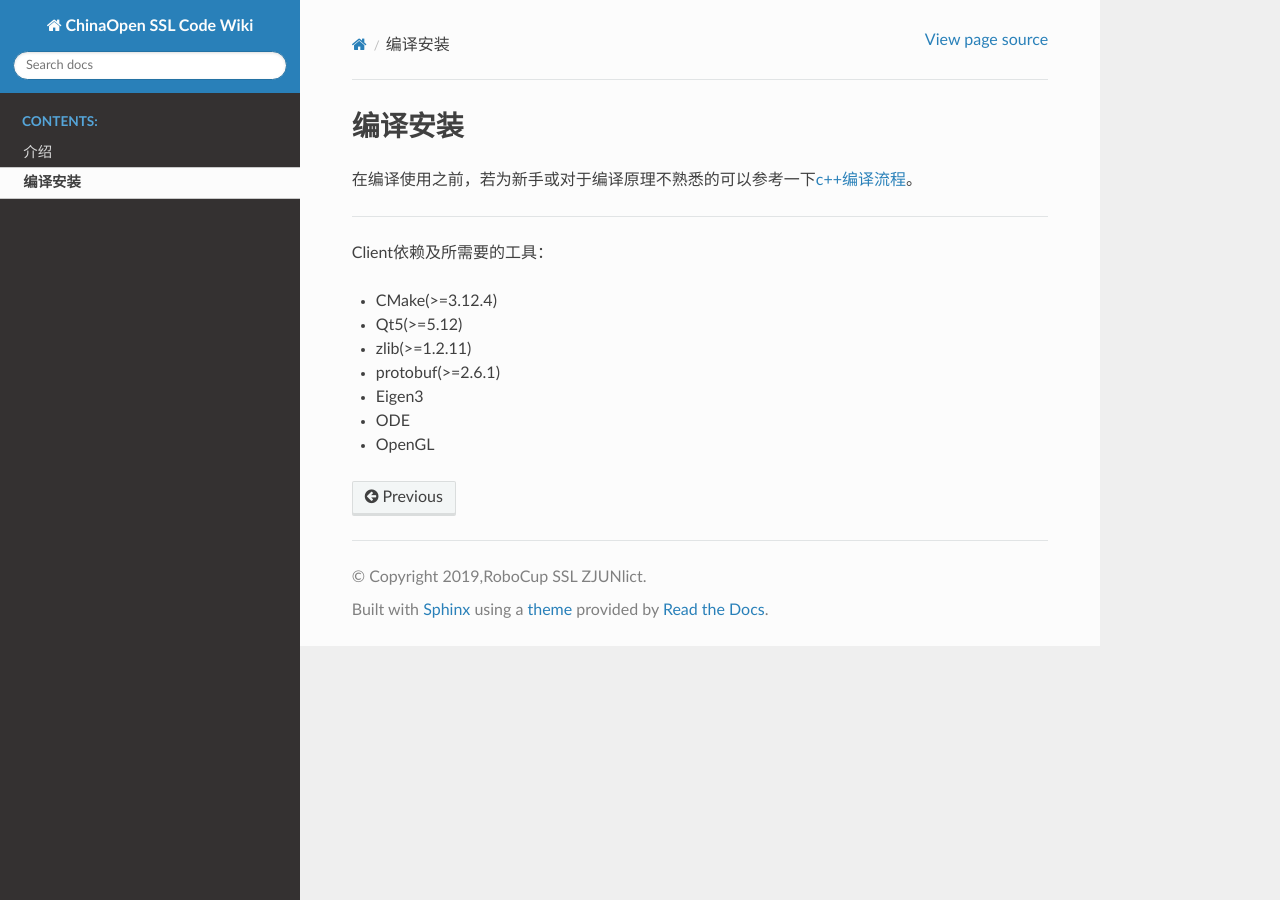
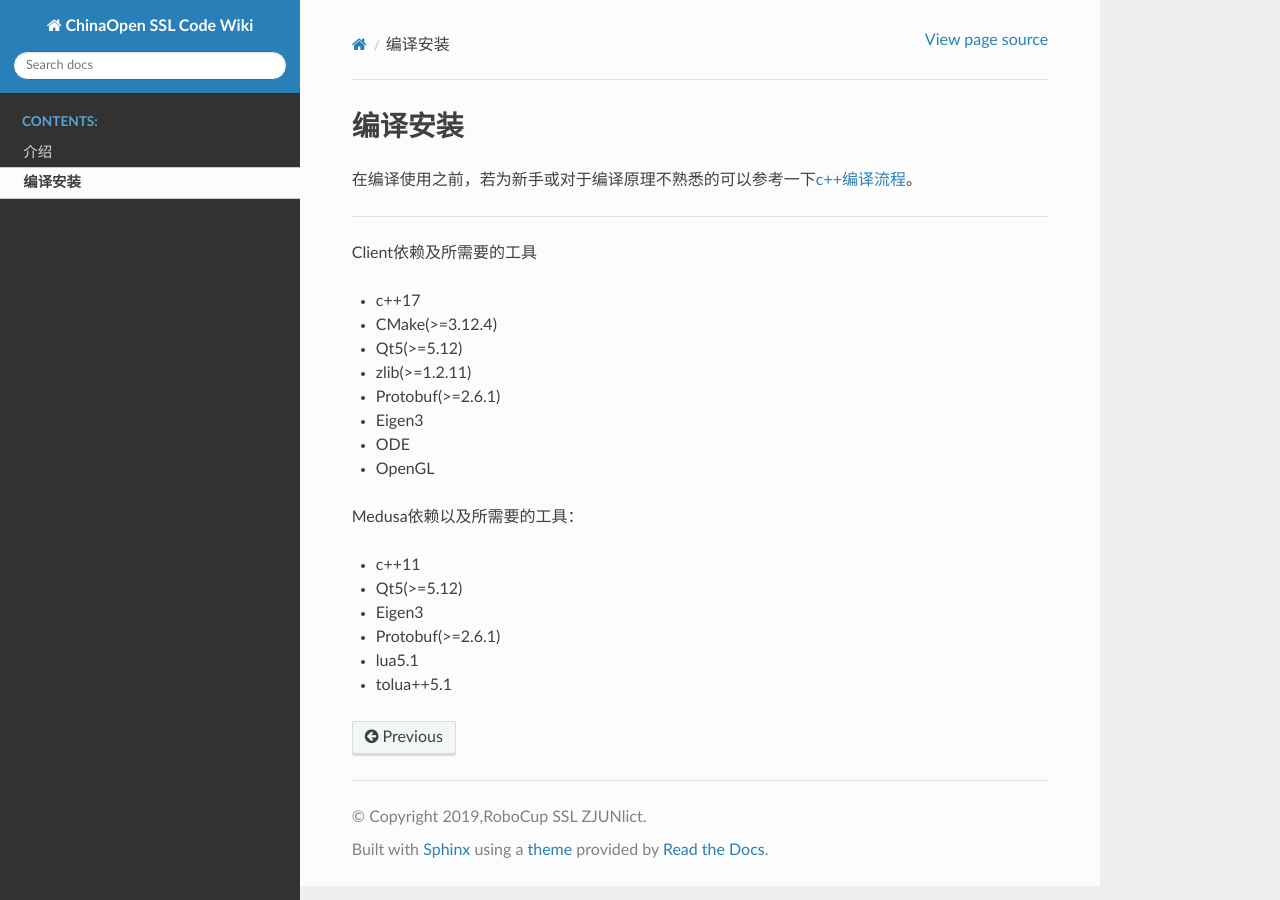
Before and after one commit to Robocup-ssl-China/rocos_wiki, a Sphinx documentation site: the page built from source/install.md, in a window 1280 px wide. Built offline with Sphinx 7.4.7 and the Read the Docs theme 2.0.0, drawn with Linux system fonts in a browser that asks for light colours.

Commit message:
add deps

```diff
--- a/source/install.md
+++ b/source/install.md
@@ -4,12 +4,22 @@
 
 ---
 
-Client依赖及所需要的工具：
+Client依赖及所需要的工具
 
+* c++17
 * CMake(>=3.12.4)
 * Qt5(>=5.12)
 * zlib(>=1.2.11)
-* protobuf(>=2.6.1)
+* Protobuf(>=2.6.1)
 * Eigen3
 * ODE
 * OpenGL
+
+Medusa依赖以及所需要的工具：
+
+* c++11
+* Qt5(>=5.12)
+* Eigen3
+* Protobuf(>=2.6.1)
+* lua5.1
+* tolua++5.1
```
